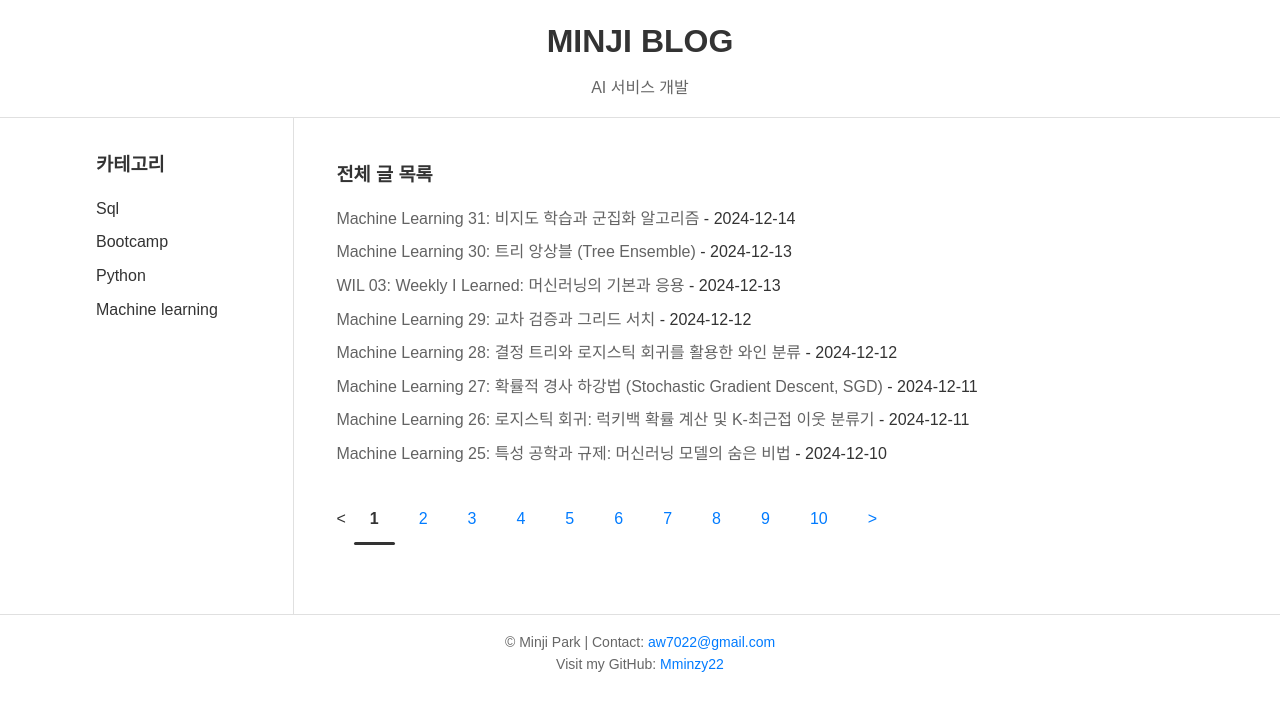
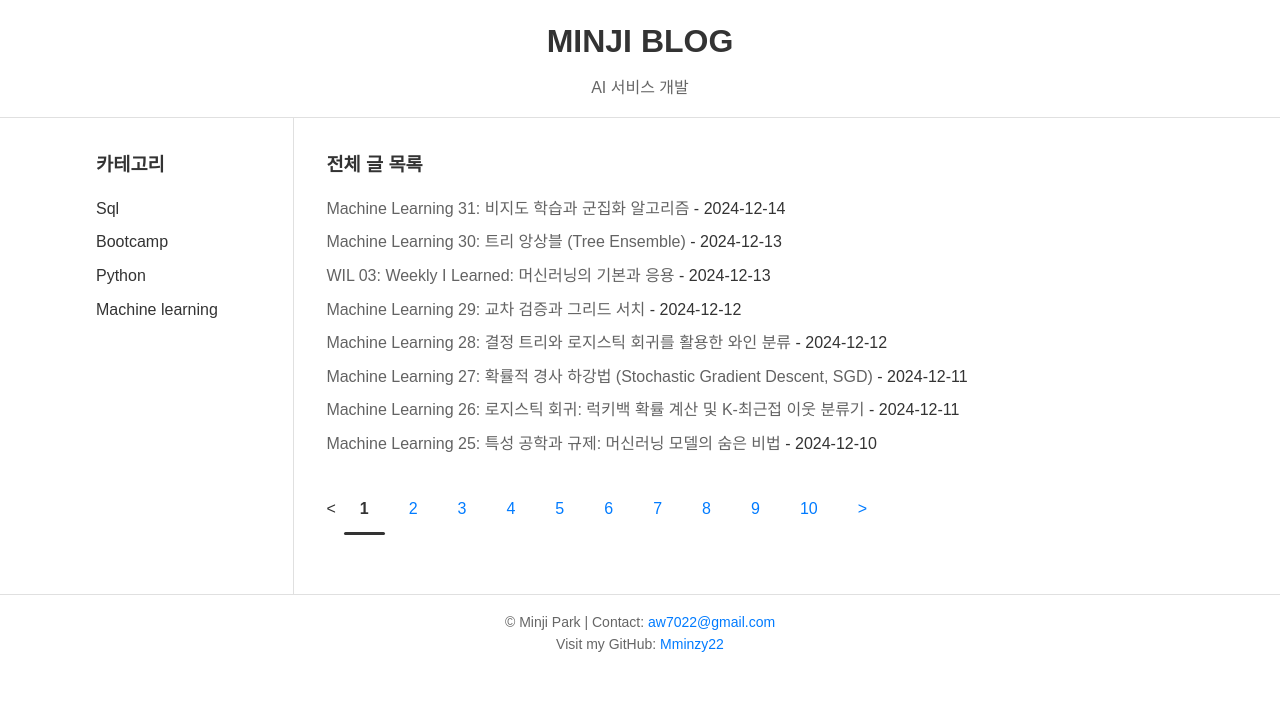
Before and after one commit to Mminzy22/Blog, a Jekyll site: the page built from index.html, in a window 1280 px wide. Shown: the top 711 px of the page. Built offline with Jekyll 4.4.1, drawn with Linux system fonts in a browser that asks for light colours; nearby versions of some CDN libraries; the list of posts is cut into pages by our own code.

Commit message:
test css

```diff
--- a/assets/css/style.css
+++ b/assets/css/style.css
@@ -55,10 +55,6 @@ main {
 }
 
 /* 포스트 리스트 스타일 */
-.post-list{
-    padding: 10px;
-}
-
 .post-list ul {
     list-style-type: none; /* 불릿 제거 */
     margin: 0;
```
